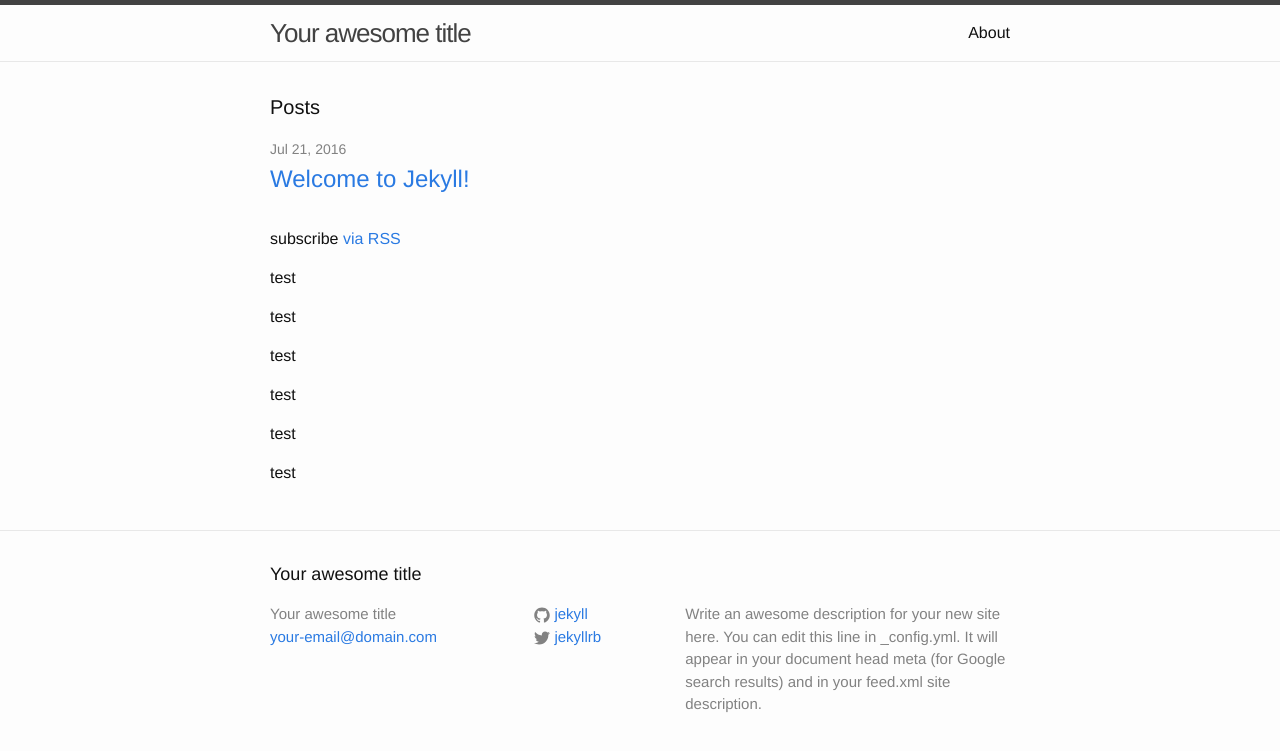
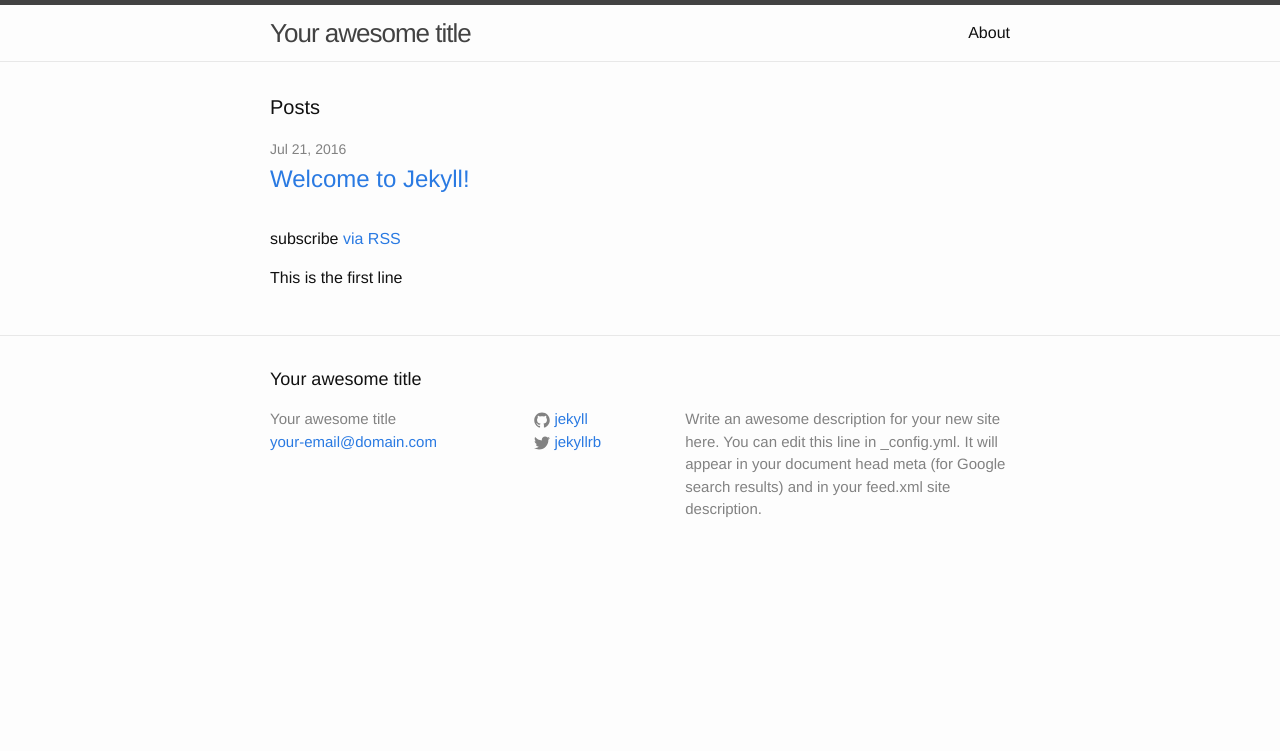
Before and after one commit to yingbiu/jekyll, a Jekyll site: the page built from index.html, in a window 1280 px wide. Shown: the top 751 px of the page. Built offline with Jekyll 4.4.1, drawn with Linux system fonts in a browser that asks for light colours.

```diff
--- a/index.html
+++ b/index.html
@@ -19,10 +19,6 @@
   </ul>
 
   <p class="rss-subscribe">subscribe <a href="{{ "/feed.xml" | prepend: site.baseurl }}">via RSS</a></p>
-<p>test</p>
-<p>test</p>
-<p>test</p>
-<p>test</p>
-<p>test</p>
-<p>test</p>
+<p>This is the first line</p>
+
 </div>
```
